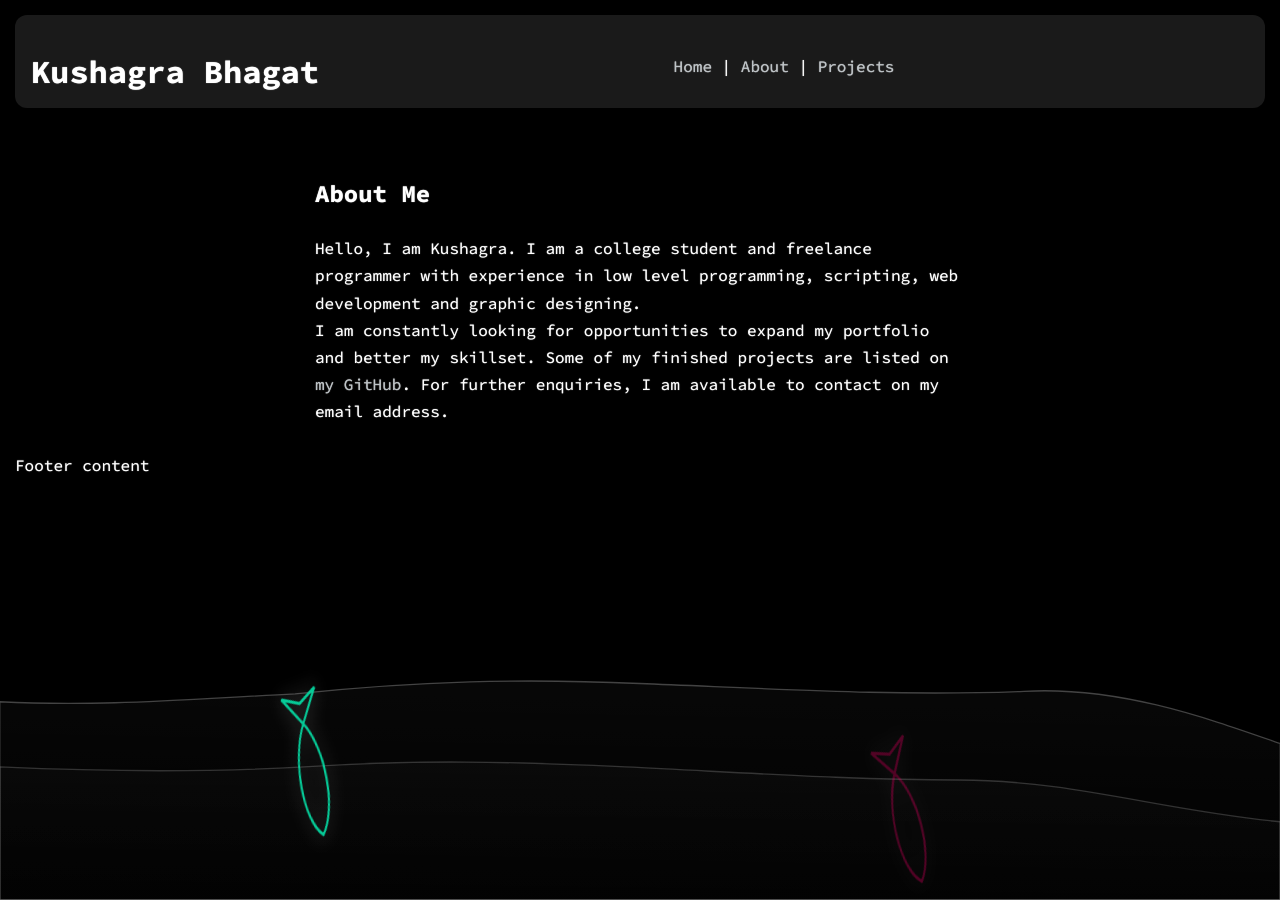
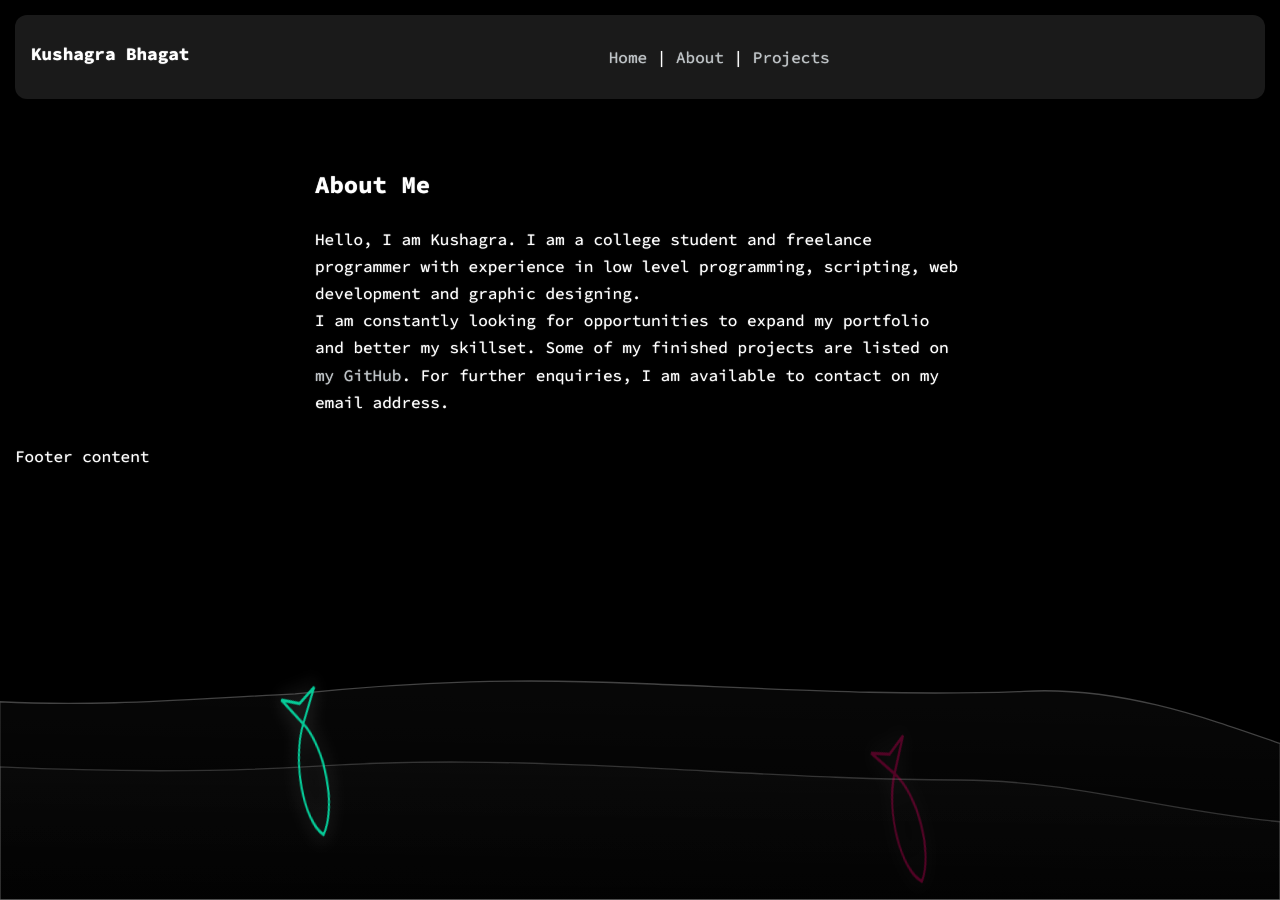
Before and after one commit to kuwushagra/kuwushagra.github.io, a Jekyll site: the page built from index.html, in a window 1280 px wide. Built offline with Jekyll 4.4.1, drawn with Linux system fonts in a browser that asks for light colours; a style sheet for code colours, icons or effects is not loaded.

Commit message:
Update default.html

```diff
--- a/_layouts/default.html
+++ b/_layouts/default.html
@@ -212,7 +212,7 @@
   <link rel="stylesheet" href="https://ka-f.webawesome.com/webawesome@3.8.0/styles/webawesome.css" />
   <script type="module" src="https://ka-f.webawesome.com/webawesome@3.8.0/webawesome.loader.js"></script>
   <div style="display: flex; background: rgba(128, 128, 128, 0.2); border-radius: 12px; padding: 16px;">
-    <div style="display: inline-block; margin-right: auto;"><h1 style="size: 1.1em">Kushagra Bhagat</h1>  </div>
+    <div style="display: inline-block; margin-right: auto;"><h1 style="font-size: 1.1em">Kushagra Bhagat</h1>  </div>
   <div style="display: inline-block; margin-top: auto; ">
   <p> <a href="https://kuwushagra.github.io/">Home</a> | <a href="https://kuwushagra.github.io/about">About</a> | <a href="https://kuwushagra.github.io/projects">Projects</a> </div>
   <div style="display: inline-block; margin-top: auto; margin-left: auto" class="links">
```
